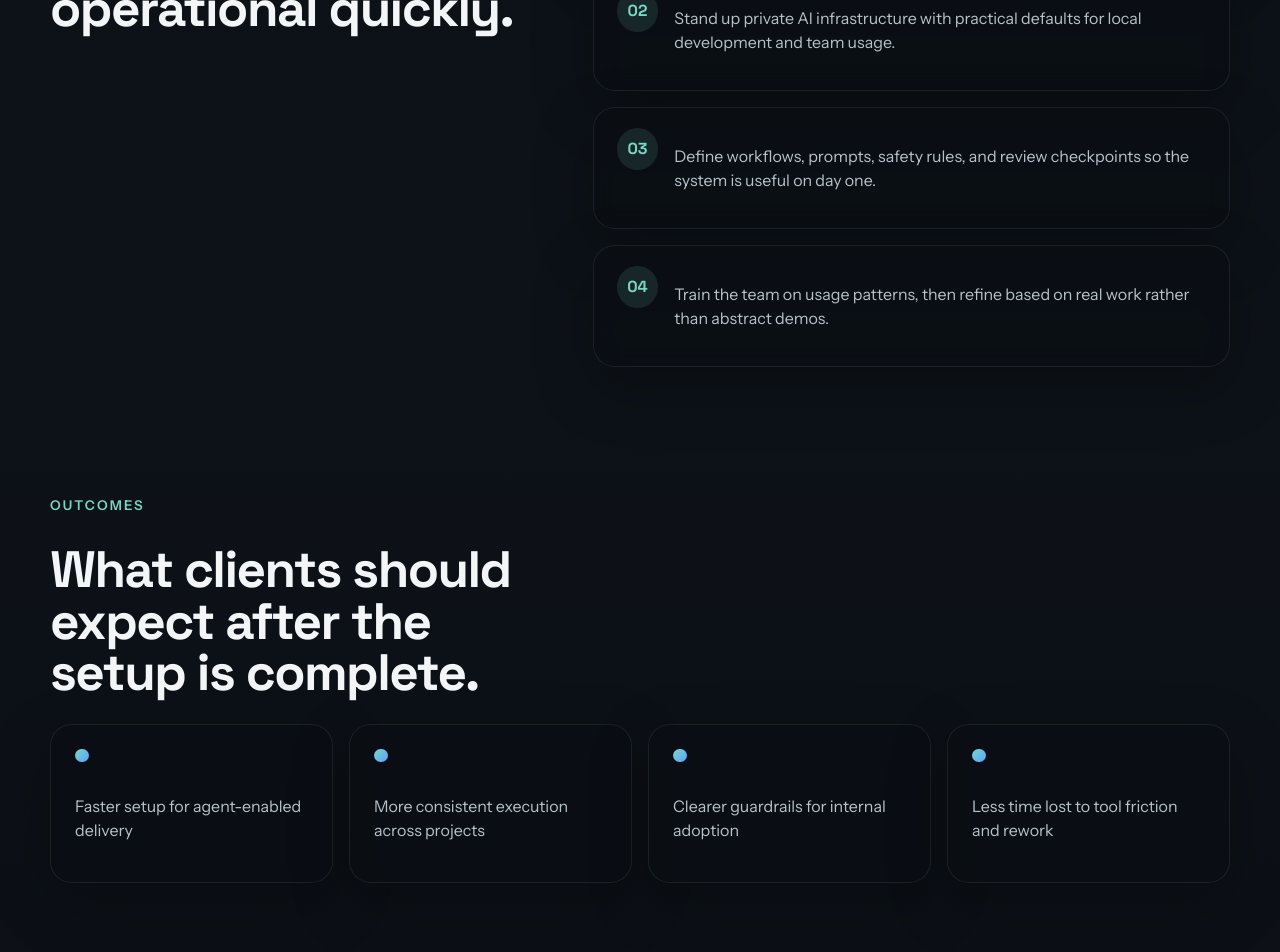
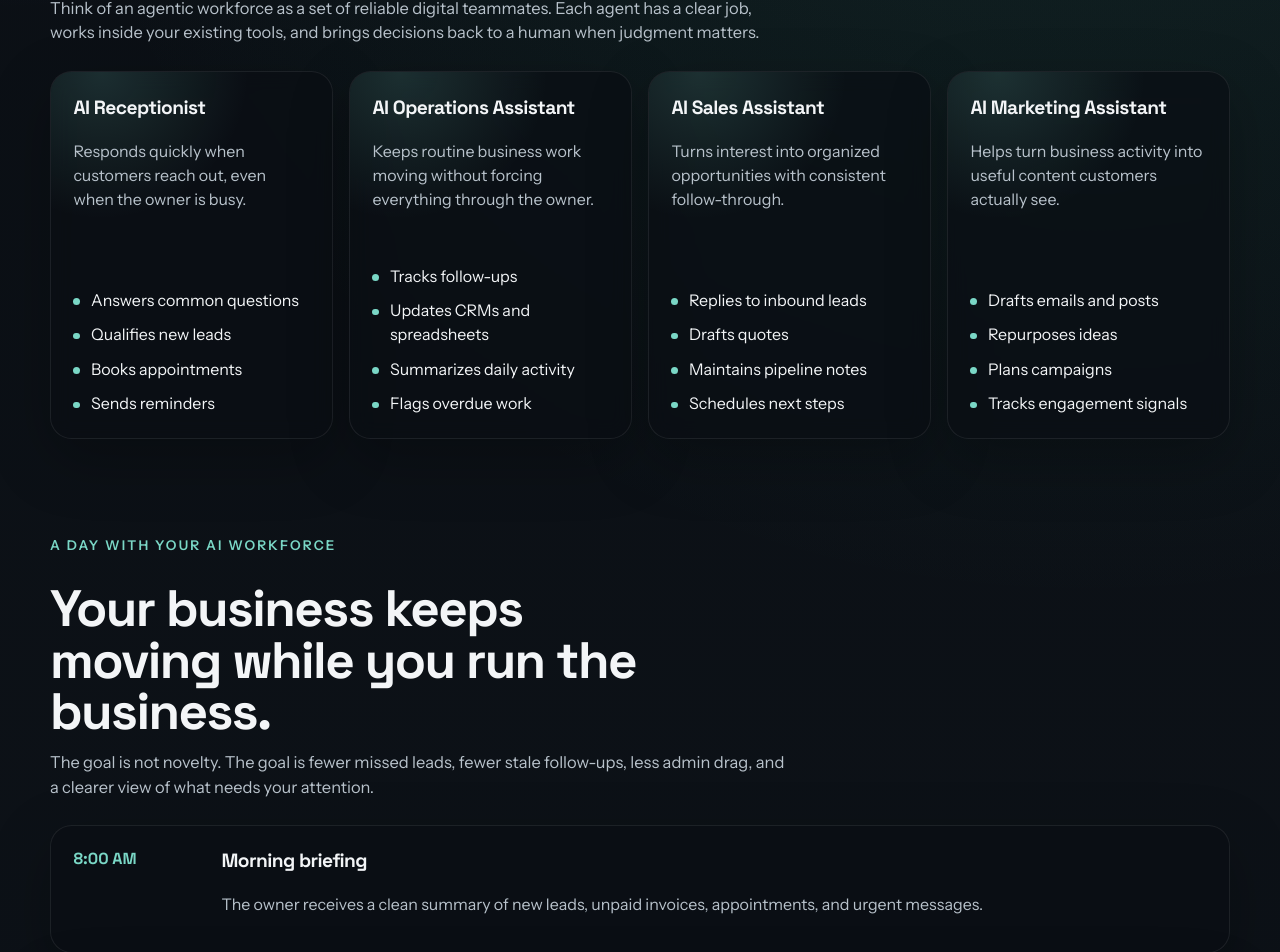
Before and after one commit to krisStone7/agentic-solutions-landing, a React (Vite) app: page / in a window 1280 px wide. Shown: the part 1720-2672 px from the top of the page. Built offline with nearby package versions, Linux system fonts and the light colour scheme.

Commit message:
Add AI workforce explainer sections

```diff
--- a/src/App.jsx
+++ b/src/App.jsx
@@ -1,4 +1,56 @@
 import React from 'react';
+
+const agentRoles = [
+  {
+    title: 'AI Receptionist',
+    summary: 'Responds quickly when customers reach out, even when the owner is busy.',
+    tasks: ['Answers common questions', 'Qualifies new leads', 'Books appointments', 'Sends reminders'],
+  },
+  {
+    title: 'AI Operations Assistant',
+    summary: 'Keeps routine business work moving without forcing everything through the owner.',
+    tasks: ['Tracks follow-ups', 'Updates CRMs and spreadsheets', 'Summarizes daily activity', 'Flags overdue work'],
+  },
+  {
+    title: 'AI Sales Assistant',
+    summary: 'Turns interest into organized opportunities with consistent follow-through.',
+    tasks: ['Replies to inbound leads', 'Drafts quotes', 'Maintains pipeline notes', 'Schedules next steps'],
+  },
+  {
+    title: 'AI Marketing Assistant',
+    summary: 'Helps turn business activity into useful content customers actually see.',
+    tasks: ['Drafts emails and posts', 'Repurposes ideas', 'Plans campaigns', 'Tracks engagement signals'],
+  },
+];
+
+const dayTimeline = [
+  {
+    time: '8:00 AM',
+    title: 'Morning briefing',
+    description: 'The owner receives a clean summary of new leads, unpaid invoices, appointments, and urgent messages.',
+  },
+  {
+    time: '10:30 AM',
+    title: 'New lead captured',
+    description: 'A website inquiry is answered automatically, qualified with a few smart questions, and routed into the right next step.',
+  },
+  {
+    time: '1:00 PM',
+    title: 'Follow-up sent',
+    description: 'The agent notices a quote has not been accepted and sends a polite follow-up before the opportunity goes cold.',
+  },
+  {
+    time: '4:30 PM',
+    title: 'Marketing draft prepared',
+    description: 'A recent customer win is turned into a draft email, social post, or testimonial request for review.',
+  },
+  {
+    time: 'End of day',
+    title: 'Work summarized',
+    description: 'The owner sees what was handled, what changed, and which decisions still need a human call.',
+  },
+];
+
 const services = [
   {
     title: 'Private AI Infrastructure Setup',
@@ -50,6 +102,7 @@ function App() {
         </a>
         <nav className="nav">
           <a href="#services">Services</a>
+          <a href="#ai-workforce">AI Workforce</a>
           <a href="#process">How It Works</a>
           <a href="#outcomes">Outcomes</a>
           <a href="#contact">Contact</a>
@@ -69,7 +122,7 @@ function App() {
             </p>
             <div className="hero-actions">
               <a className="button button-primary" href="#contact">
-                Book an Intro Call
+                See What Your First AI Agent Could Do
               </a>
               <a className="button button-secondary" href="#services">
                 Review Services
@@ -108,6 +161,84 @@ function App() {
                 <p>{service.description}</p>
               </article>
             ))}
+          </div>
+        </section>
+
+
+        <section className="section workforce-section" id="ai-workforce">
+          <div className="section-heading wide">
+            <p className="eyebrow">AI Workforce</p>
+            <h2>What can an AI agent actually do?</h2>
+            <p className="section-intro">
+              Think of an agentic workforce as a set of reliable digital teammates.
+              Each agent has a clear job, works inside your existing tools, and
+              brings decisions back to a human when judgment matters.
+            </p>
+          </div>
+
+          <div className="role-grid">
+            {agentRoles.map((role) => (
+              <article className="role-card" key={role.title}>
+                <div>
+                  <h3>{role.title}</h3>
+                  <p>{role.summary}</p>
+                </div>
+                <ul>
+                  {role.tasks.map((task) => (
+                    <li key={task}>{task}</li>
+                  ))}
+                </ul>
+              </article>
+            ))}
+          </div>
+        </section>
+
+        <section className="section day-section" id="day-in-the-life">
+          <div className="section-heading wide">
+            <p className="eyebrow">A Day With Your AI Workforce</p>
+            <h2>Your business keeps moving while you run the business.</h2>
+            <p className="section-intro">
+              The goal is not novelty. The goal is fewer missed leads, fewer stale
+              follow-ups, less admin drag, and a clearer view of what needs your attention.
+            </p>
+          </div>
+          <div className="timeline">
+            {dayTimeline.map((item) => (
+              <article className="timeline-item" key={`${item.time}-${item.title}`}>
+                <span className="timeline-time">{item.time}</span>
+                <div>
+                  <h3>{item.title}</h3>
+                  <p>{item.description}</p>
+                </div>
+              </article>
+            ))}
+          </div>
+        </section>
+
+        <section className="section comparison-section" id="not-a-chatbot">
+          <div className="comparison-card">
+            <div className="section-heading narrow">
+              <p className="eyebrow">Not Just A Chatbot</p>
+              <h2>Answers are useful. Action is better.</h2>
+            </div>
+            <div className="comparison-grid">
+              <div className="comparison-column muted-panel">
+                <h3>Traditional chatbot</h3>
+                <ul>
+                  <li>Waits for someone to click and ask a question</li>
+                  <li>Mostly answers from a fixed knowledge base</li>
+                  <li>Often leaves follow-up work to the owner</li>
+                </ul>
+              </div>
+              <div className="comparison-column accent-panel">
+                <h3>Agentic workforce</h3>
+                <ul>
+                  <li>Monitors the workflows that matter</li>
+                  <li>Updates tools, drafts responses, and completes routine tasks</li>
+                  <li>Escalates decisions with context instead of creating more noise</li>
+                </ul>
+              </div>
+            </div>
           </div>
         </section>
 
@@ -158,11 +289,11 @@ function App() {
         <section className="section cta-section" id="contact">
           <div className="cta-card">
             <p className="eyebrow">Call To Action</p>
-            <h2>Start with a straightforward setup conversation.</h2>
+            <h2>Start with a workflow audit for your first AI agent.</h2>
             <p>
-              If you need a clean foundation for private AI workflows, Agentic
-              Solutions can define the scope, stand up the infrastructure, and
-              make it usable for the people who will run it.
+              If you want to see where an AI workforce could save time, capture
+              missed opportunities, or reduce admin load, Agentic Solutions can
+              map the first useful workflow and build from there.
             </p>
             <p className="contact-note">Contact Kris Stone at Agentic Solutions.</p>
             <a className="button button-primary" href="mailto:agenticsolutions@agentmail.to">
--- a/src/styles.css
+++ b/src/styles.css
@@ -412,3 +412,168 @@ h3 {
     width: 100%;
   }
 }
+
+.section-heading.wide h2 {
+  max-width: 18ch;
+}
+
+.section-intro {
+  max-width: 68ch;
+  margin: 0;
+  color: #b8c2cb;
+  font-size: 1.03rem;
+}
+
+.role-grid {
+  display: grid;
+  grid-template-columns: repeat(4, minmax(0, 1fr));
+  gap: 1rem;
+}
+
+.role-card,
+.timeline-item,
+.comparison-card,
+.comparison-column {
+  border: 1px solid rgba(255, 255, 255, 0.08);
+  background: rgba(10, 14, 20, 0.72);
+  backdrop-filter: blur(10px);
+  box-shadow: 0 20px 60px rgba(0, 0, 0, 0.25);
+}
+
+.role-card {
+  min-height: 23rem;
+  display: flex;
+  flex-direction: column;
+  justify-content: space-between;
+  gap: 1.5rem;
+  padding: 1.4rem;
+  border-radius: 1.35rem;
+  position: relative;
+  overflow: hidden;
+}
+
+.role-card::before {
+  content: '';
+  position: absolute;
+  inset: 0;
+  background: radial-gradient(circle at 18% 0%, rgba(122, 215, 198, 0.16), transparent 34%);
+  pointer-events: none;
+}
+
+.role-card > * {
+  position: relative;
+}
+
+.role-card p,
+.timeline-item p,
+.comparison-column li {
+  color: #b8c2cb;
+}
+
+.role-card ul,
+.comparison-column ul {
+  display: grid;
+  gap: 0.65rem;
+  padding: 0;
+  margin: 0;
+  list-style: none;
+}
+
+.role-card li,
+.comparison-column li {
+  position: relative;
+  padding-left: 1.1rem;
+}
+
+.role-card li::before,
+.comparison-column li::before {
+  content: '';
+  position: absolute;
+  left: 0;
+  top: 0.65em;
+  width: 0.42rem;
+  height: 0.42rem;
+  border-radius: 999px;
+  background: #7ad7c6;
+}
+
+.day-section {
+  padding-top: 2rem;
+}
+
+.timeline {
+  display: grid;
+  gap: 1rem;
+}
+
+.timeline-item {
+  display: grid;
+  grid-template-columns: 8rem 1fr;
+  gap: 1.25rem;
+  align-items: start;
+  padding: 1.3rem 1.4rem;
+  border-radius: 1.35rem;
+}
+
+.timeline-time {
+  color: #7ad7c6;
+  font-family: 'Space Grotesk', sans-serif;
+  font-weight: 700;
+}
+
+.comparison-card {
+  padding: 1.5rem;
+  border-radius: 1.6rem;
+}
+
+.comparison-grid {
+  display: grid;
+  grid-template-columns: repeat(2, minmax(0, 1fr));
+  gap: 1rem;
+}
+
+.comparison-column {
+  padding: 1.4rem;
+  border-radius: 1.25rem;
+}
+
+.accent-panel {
+  background:
+    linear-gradient(135deg, rgba(122, 215, 198, 0.14), rgba(87, 163, 255, 0.1)),
+    rgba(10, 14, 20, 0.72);
+  border-color: rgba(122, 215, 198, 0.22);
+}
+
+.muted-panel {
+  background: rgba(255, 255, 255, 0.035);
+}
+
+@media (max-width: 980px) {
+  .role-grid,
+  .comparison-grid {
+    grid-template-columns: repeat(2, minmax(0, 1fr));
+  }
+
+  .role-card {
+    min-height: 19rem;
+  }
+}
+
+@media (max-width: 720px) {
+  .role-grid,
+  .comparison-grid,
+  .timeline-item {
+    grid-template-columns: 1fr;
+  }
+
+  .role-card,
+  .timeline-item,
+  .comparison-card,
+  .comparison-column {
+    padding: 1.25rem;
+  }
+
+  .role-card {
+    min-height: auto;
+  }
+}
```
